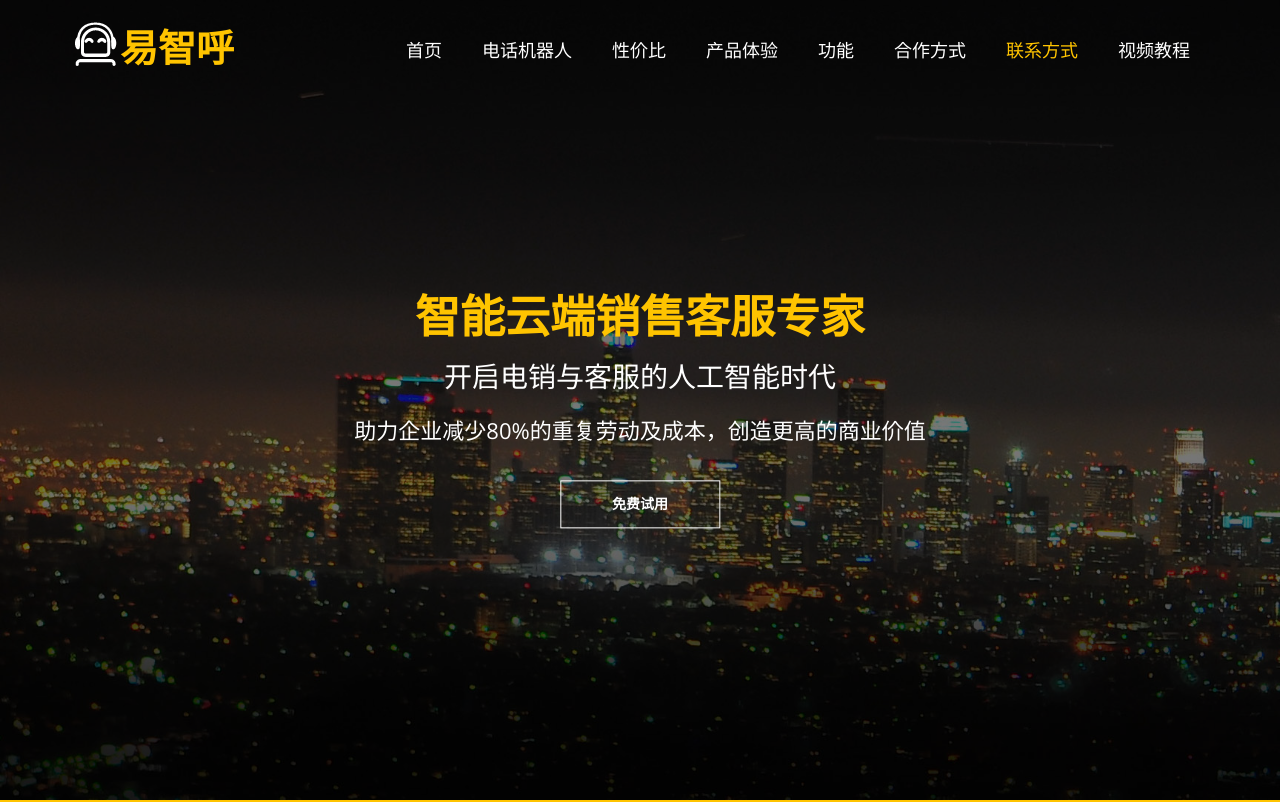
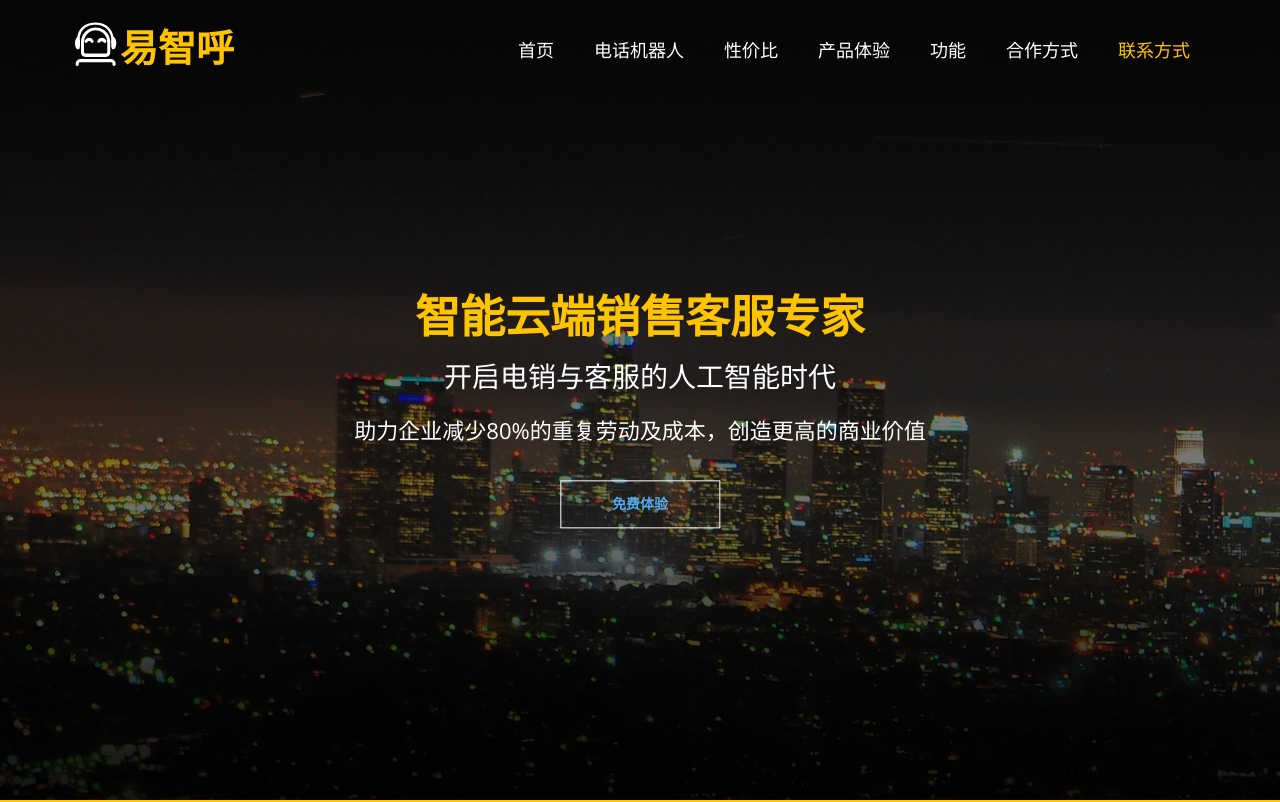
Before and after one commit to alin155/alin155.github.io, a plain HTML site: page index.html in a window 1280 px wide. Shown: the top 802 px of the page. Drawn offline with nearby package versions, Linux system fonts and the light colour scheme; some icons are missing.

Commit message:
去掉视频教学
去掉视频教学模块，免费体验

```diff
--- a/index.html
+++ b/index.html
@@ -84,7 +84,7 @@
 												<li><a href="#team">功能</a></li>
 												<li><a href="#price">合作方式</a></li>
 												<li><a href="#contact">联系方式</a></li>
-												<li><a href="video.html#video">视频教程</a></li>
+												<!-- <li><a href="video.html#video">视频教程</a></li> -->
 											</ul>
 										</div>
 
@@ -115,7 +115,7 @@
 								<h2 class="padding-top30">开启电销与客服的人工智能时代</h2>
 								<h3 class="padding-top30">助力企业减少80%的重复劳动及成本，创造更高的商业价值</h3>
 								<div class="padding-top60 contact-form">
-									<button class="btn cta-button">免费试用</button>
+									<a href="#contact"><button class="btn cta-button">免费体验</button></a>
 								</div>
 							</div>
 					</div>
```
